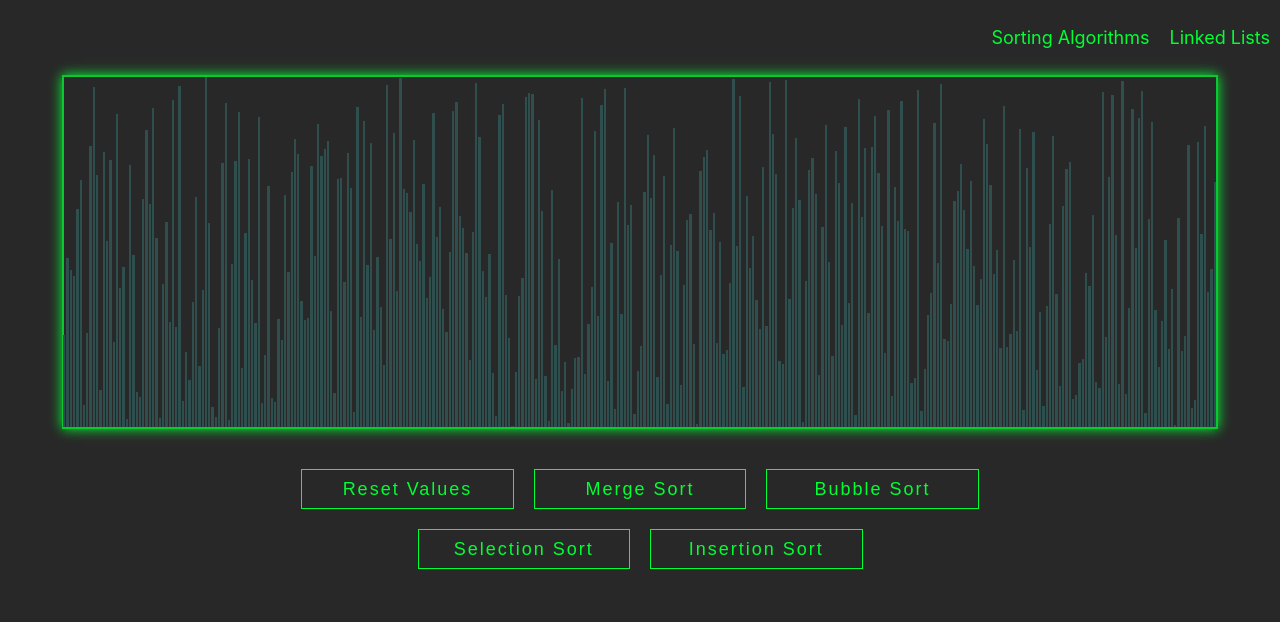
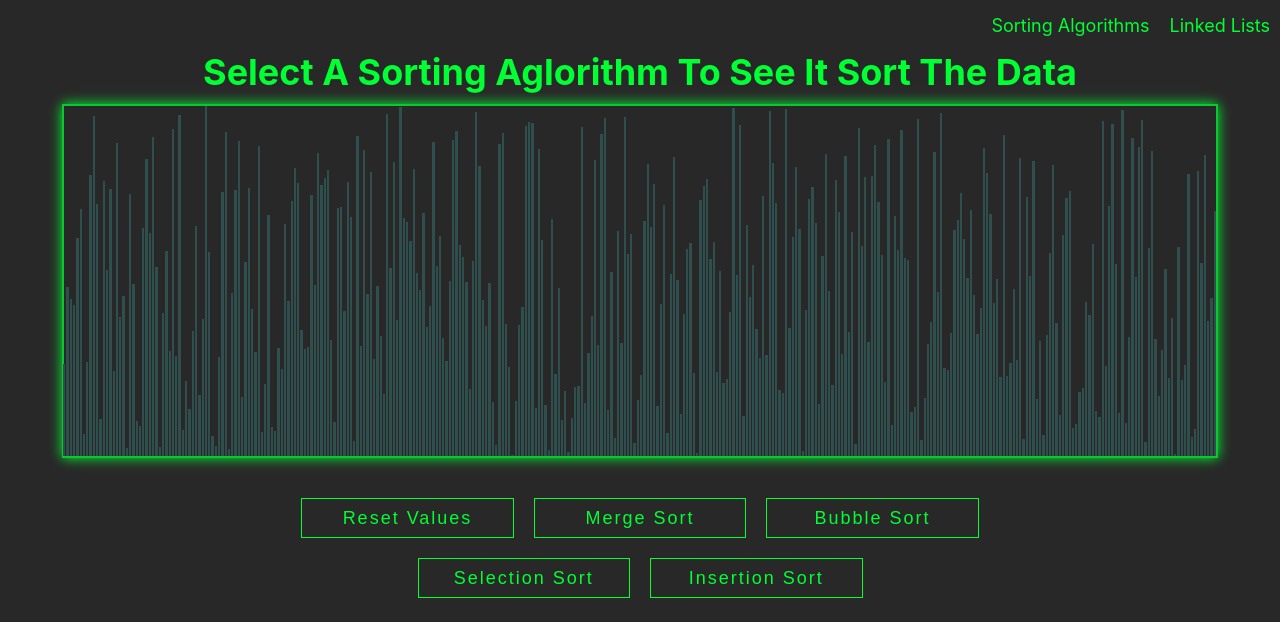
Before and after one commit to Trip4077/Algorithm-Visualizer, a React (Create React App) app: page / in a window 1280 px wide. Shown: the top 622 px of the page. Built offline with nearby package versions, Linux system fonts and the light colour scheme.

Commit message:
Descriptive Headers Added

```diff
--- a/src/LinkedList/LinkedList.js
+++ b/src/LinkedList/LinkedList.js
@@ -37,6 +37,7 @@ const LinkedList = () => {
 
     return(
         <>
+            <h2 style={{ textAlign: "center", fontSize: "36px", margin: "0", marginBottom: "10px" }}> Select A List Structure And Add Data </h2>
             <div className="list">
                 {
                   list.map((value, index) => {
--- a/src/Nav/Nav.css
+++ b/src/Nav/Nav.css
@@ -1,6 +1,6 @@
 nav {
     width: 100%;
-    height: 75px;
+    height: 50px;
     display: flex;
     justify-content: flex-end;
     align-items: center;
--- a/src/SortingVisualizer/SortingVisualizer.js
+++ b/src/SortingVisualizer/SortingVisualizer.js
@@ -46,6 +46,7 @@ const SortingVisualizer = () => {
 
     return(
         <>
+            <h2 style={{ textAlign: "center", fontSize: "36px", margin: "0", marginBottom: "10px" }}> Select A Sorting Aglorithm To See It Sort The Data </h2>
             <div className="chart">
                 {
                     array.map((value, index) => {
```
